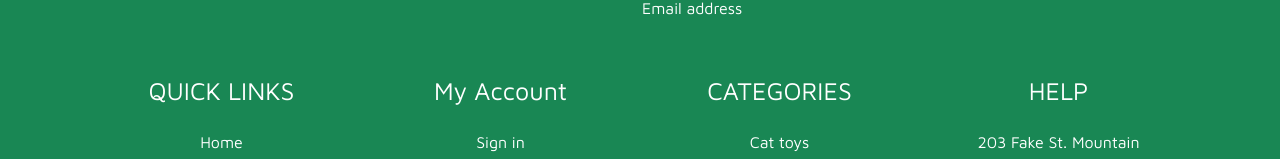
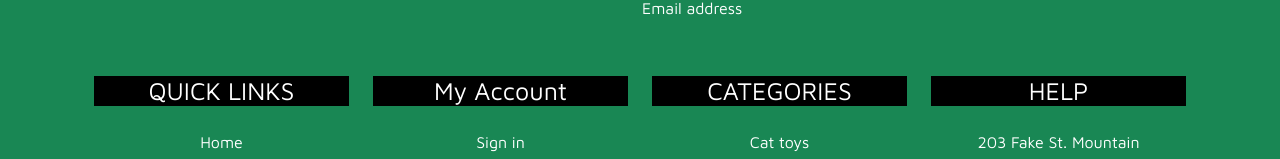
Before and after one commit to saddam-maratouq/Cat_Store, a React (Vite) app: page /cat/1 in a window 1280 px wide. Shown: the part 619-778 px from the top of the page. Built offline with nearby package versions, Linux system fonts and the light colour scheme.

Commit message:
back to previous code

```diff
--- a/src/components/footer/footer.css
+++ b/src/components/footer/footer.css
@@ -4,4 +4,5 @@
 
 .f-title {
     font-size: 25px;
+    background-color: black;
 }
--- a/src/components/header/Header.jsx
+++ b/src/components/header/Header.jsx
@@ -23,7 +23,7 @@
         <button className="navbar-toggler" type="button" data-bs-toggle="collapse" data-bs-target="#navbarSupportedContent" aria-controls="navbarSupportedContent" aria-expanded="false" aria-label="Toggle navigation">
           <span className="navbar-toggler-icon"></span>
         </button>
-        <div className='list' className="collapse navbar-collapse  " id="navbarSupportedContent">
+        <div  className="collapse navbar-collapse  " id="navbarSupportedContent">
           <ul className="navbar-nav  ms-auto px-5  mb-2  mb-lg-0">
 
           <li className="nav-item">
```
Also changed, not shown: src/components/Auth/Login.jsx (deleted).
